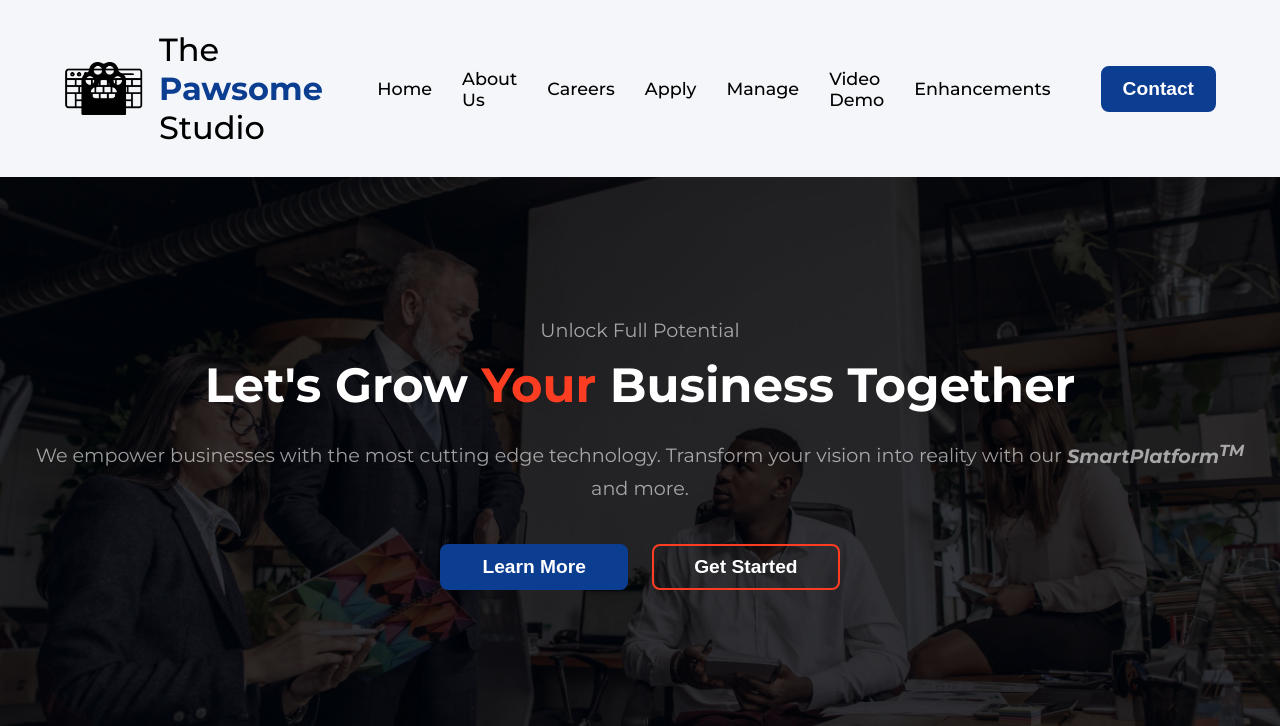
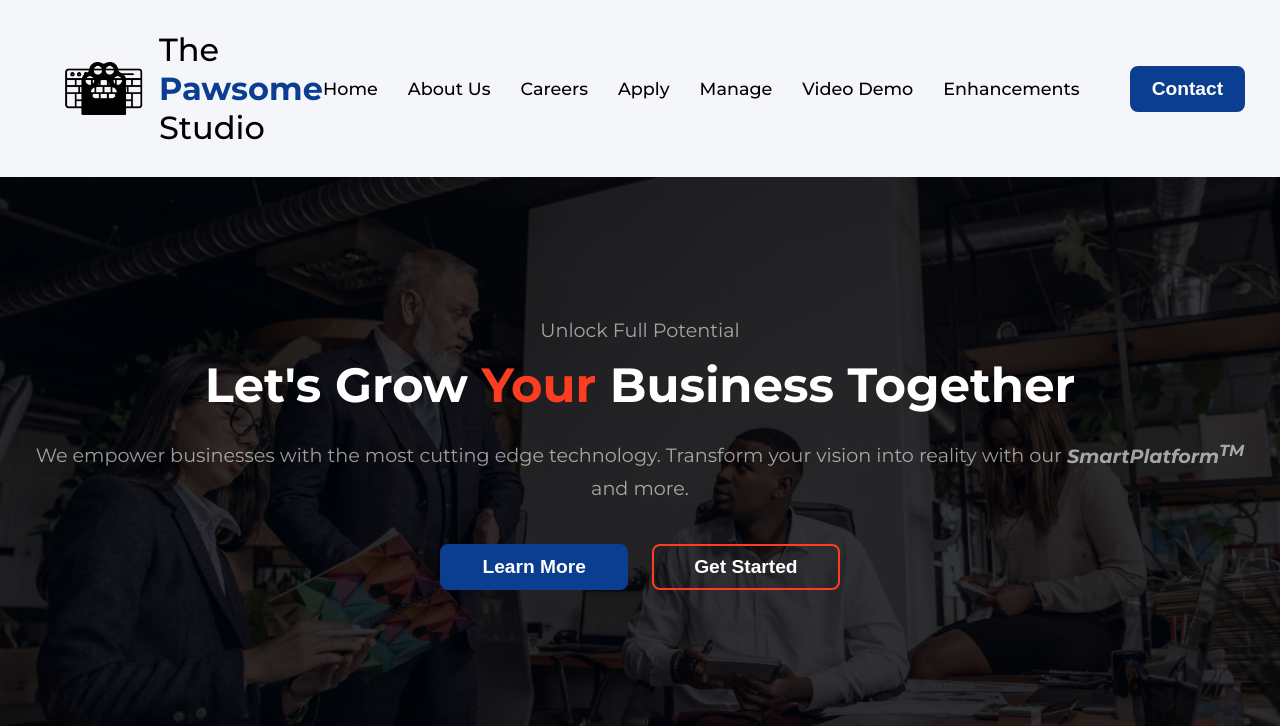
Before and after one commit to dt-azure/COS10026-Project-2, a PHP site: page /index.php in a window 1280 px wide. Shown: the top 726 px of the page. Run offline with PHP 8.4, Linux system fonts and the light colour scheme.

Commit message:
fixed header text wrap

```diff
--- a/style/style.css
+++ b/style/style.css
@@ -135,6 +135,7 @@ ul, ol {
 
 .navbar .menu a {
     font-size: 1.1rem;
+    text-wrap: nowrap;
 }
 
 .navbar .menu a:hover {
```
